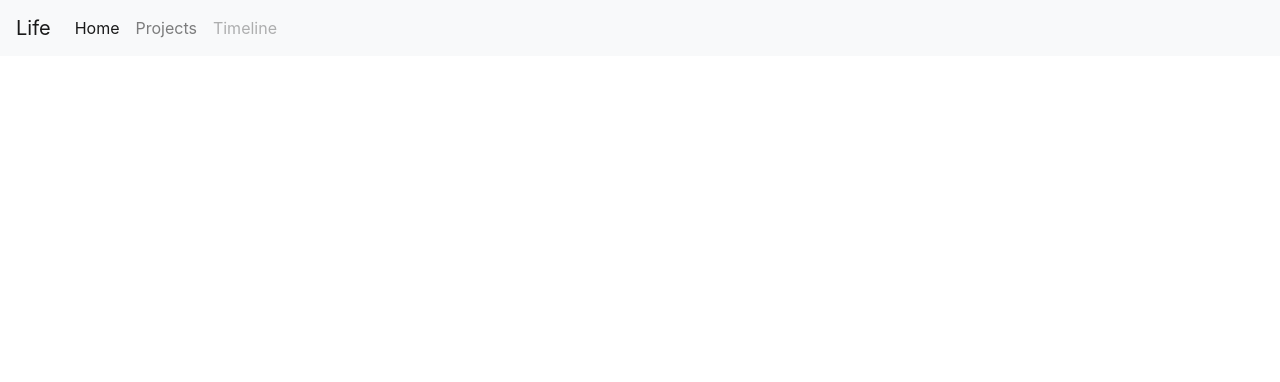
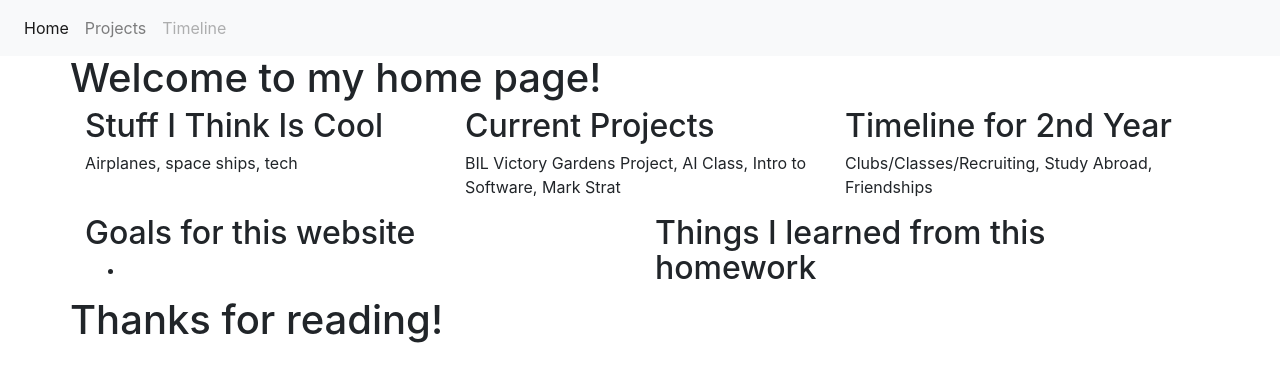
Before and after one commit to jdelan/hw1, a plain HTML site: page index.html in a window 1280 px wide. Drawn offline with nearby package versions, Linux system fonts and the light colour scheme.

Commit message:
Building Index Page Skeleton

```diff
--- a/index.html
+++ b/index.html
@@ -14,30 +14,65 @@
   <script src="https://code.jquery.com/jquery-3.2.1.slim.min.js" integrity="sha384-KJ3o2DKtIkvYIK3UENzmM7KCkRr/rE9/Qpg6aAZGJwFDMVNA/GpGFF93hXpG5KkN" crossorigin="anonymous"></script>
   <script src="https://cdnjs.cloudflare.com/ajax/libs/popper.js/1.11.0/umd/popper.min.js" integrity="sha384-b/U6ypiBEHpOf/4+1nzFpr53nxSS+GLCkfwBdFNTxtclqqenISfwAzpKaMNFNmj4" crossorigin="anonymous"></script>
   <script src="https://maxcdn.bootstrapcdn.com/bootstrap/4.0.0-beta/js/bootstrap.min.js" integrity="sha384-h0AbiXch4ZDo7tp9hKZ4TsHbi047NrKGLO3SEJAg45jXxnGIfYzk4Si90RDIqNm1" crossorigin="anonymous"></script>
-    <title>Life</title>
+  <title>#MyKellogg</title>
 </head>
 <body>
   <nav class="navbar navbar-expand-lg navbar-light bg-light">
-      <a class="navbar-brand" href="#">Life</a>
-      <button class="navbar-toggler" type="button" data-toggle="collapse" data-target="#navbarSupportedContent" aria-controls="navbarSupportedContent" aria-expanded="false" aria-label="Toggle navigation">
-        <span class="navbar-toggler-icon"></span>
-      </button>
-
     <div class="collapse navbar-collapse" id="navbarSupportedContent">
       <ul class="navbar-nav mr-auto">
         <li class="nav-item active">
-            <a class="nav-link" href="/index.html">Home <span class="sr-only">(current)</span></a>
+          <a class="nav-link" href="index.html">Home <span class="sr-only">(current)</span></a>
         </li>
         <li class="nav-item">
-            <a class="nav-link" href="/projects.html">Projects</a>
+          <a class="nav-link" href="projects.html">Projects</a>
         </li>
         <li class="nav-item">
-            <a class="nav-link disabled" href="/timeline.html">Timeline</a>
+          <a class="nav-link disabled" href="timeline.html">Timeline</a>
         </li>
       </ul>
     </div>
   </nav>
 
+  <div class="container">
+    <div class="row">
+      <div class="col-xs-12"></div>
+      <h1>Welcome to my home page!</h1>
+    </div>
+    <div class="row">
+      <div class="col-md-4">
+        <h2>
+          Stuff I Think Is Cool
+        </h2>
+        <p>Airplanes, space ships, tech</p>
+      </div>
+      <div class="col-md-4">
+        <h2>
+          Current Projects
+        </h2>
+        <p>BIL Victory Gardens Project, AI Class, Intro to Software, Mark Strat</p>
+      </div>
+      <div class="col-md-4">
+        <h2>
+          Timeline for 2nd Year
+        </h2>
+        <p>Clubs/Classes/Recruiting, Study Abroad, Friendships</p>
+      </div>
+    </div>
+    <div class="row">
+      <div class="col-md-6">
+        <h2>Goals for this website</h2>
+        <ul>
+          <li></li>
+        </ul>
+      </div>
+      <div class="col-md-6">
+        <h2>Things I learned from this homework</h2>
+      </div>
+    </div>
+    <div class="row">
+      <div class="col-xs-12">
+        <h1>Thanks for reading!</h1>
+      </div>
 
 
     </body>
```
Also changed, not shown: projects.html (+6 -11 lines), timeline.html (+6 -11 lines). Lines whose indentation alone changed are shown as unchanged.
